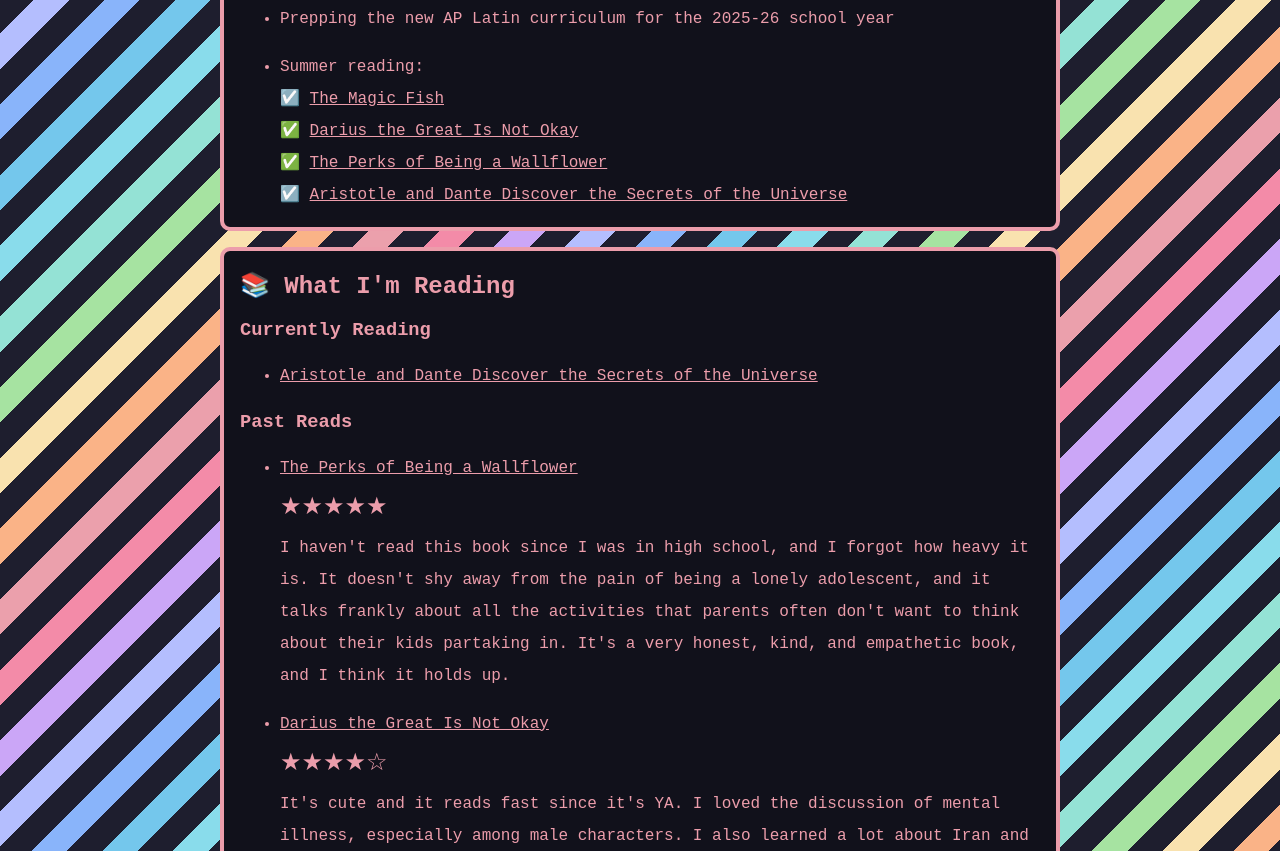
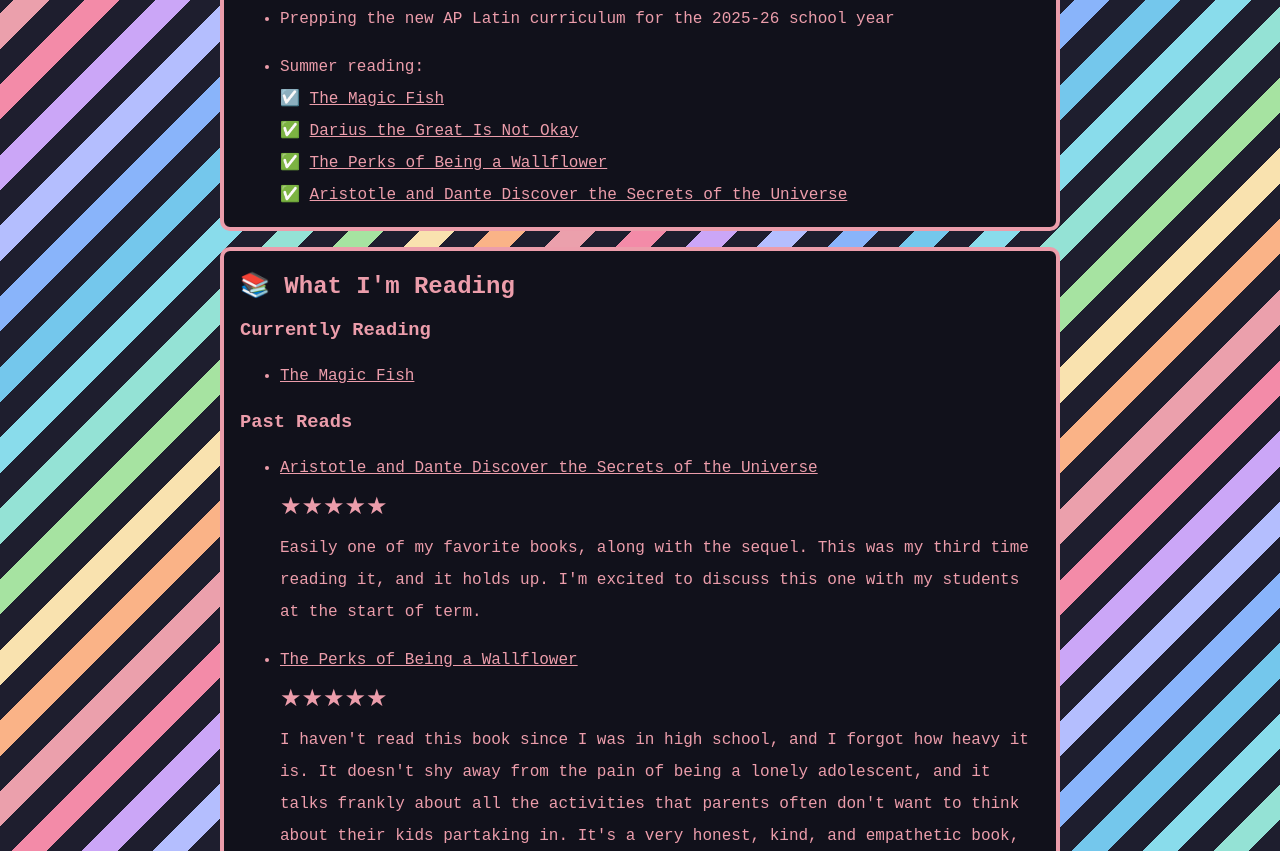
Before and after one commit to ALehr/ALehr.github.io, a plain HTML site: page index.html in a window 1280 px wide. Shown: the part 1009-1860 px from the top of the page. Drawn offline with Linux system fonts and the light colour scheme; a web font is replaced by a local one.

Commit message:
content updates

```diff
--- a/index.html
+++ b/index.html
@@ -38,7 +38,7 @@
 href="https://bookshop.org/p/books/darius-the-great-is-not-okay-adib-khorram/16449090?ean=9780525552970&amp;next=t">Darius
 the Great Is Not Okay</a><br> ✅ <a
 href="https://bookshop.org/p/books/the-perks-of-being-a-wallflower-stephen-chbosky/7061668?ean=9780671027346&amp;next=t">The
-Perks of Being a Wallflower</a><br> ☑️ <a
+Perks of Being a Wallflower</a><br> ✅ <a
 href="https://bookshop.org/p/books/aristotle-and-dante-discover-the-secrets-of-the-universe-benjamin-alire-saenz/7553153?ean=9781442408937&amp;next=t">Aristotle
 and Dante Discover the Secrets of the Universe</a></p></li>
 </ul>
@@ -100,11 +100,18 @@
 <h3 id="currently-reading">Currently Reading</h3>
 <ul>
 <li><a
-href="https://bookshop.org/p/books/aristotle-and-dante-discover-the-secrets-of-the-universe-benjamin-alire-saenz/7553153?ean=9781442408937&amp;next=t">Aristotle
-and Dante Discover the Secrets of the Universe</a></li>
+href="https://bookshop.org/p/books/the-magic-fish-trung-le-nguyen/14722854?ean=9781984851598&amp;next=t">The
+Magic Fish</a></li>
 </ul>
 <h3 id="past-reads">Past Reads</h3>
 <ul>
+<li><p><a
+href="https://bookshop.org/p/books/aristotle-and-dante-discover-the-secrets-of-the-universe-benjamin-alire-saenz/7553153?ean=9781442408937&amp;next=t">Aristotle
+and Dante Discover the Secrets of the Universe</a><br>
+<span class="rating">★★★★★</span><br> Easily one of my favorite books,
+along with the sequel. This was my third time reading it, and it holds
+up. I'm excited to discuss this one with my students at the start of
+term.</p></li>
 <li><p><a
 href="https://bookshop.org/p/books/the-perks-of-being-a-wallflower-stephen-chbosky/7061668?ean=9780671027346&amp;next=t">The
 Perks of Being a Wallflower</a><br>
```
Also changed, not shown: blog.html (+1 -1 lines), blog/html/2025-08-06.html (+1 -1 lines), homepage_sections/html/activity.html (+1 -1 lines), homepage_sections/html/reading.html (+9 -2 lines), 5 other files.
